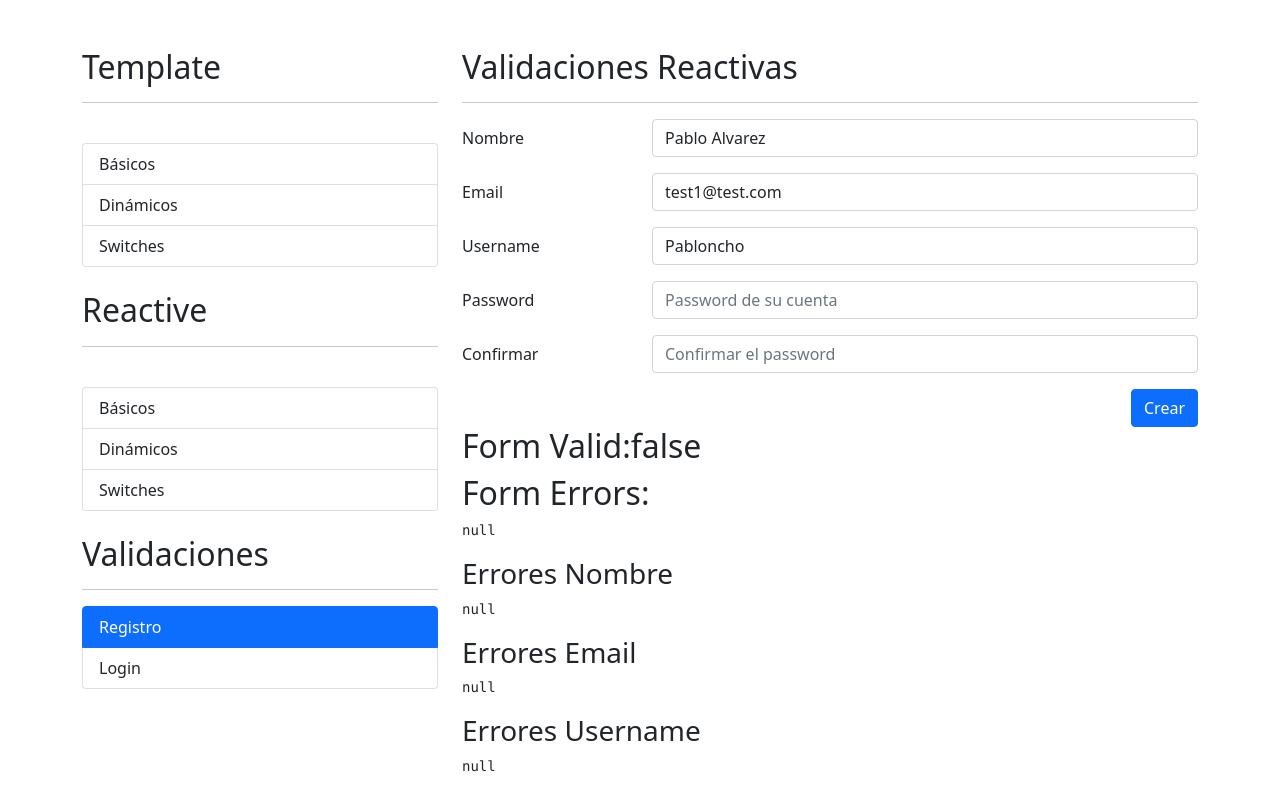
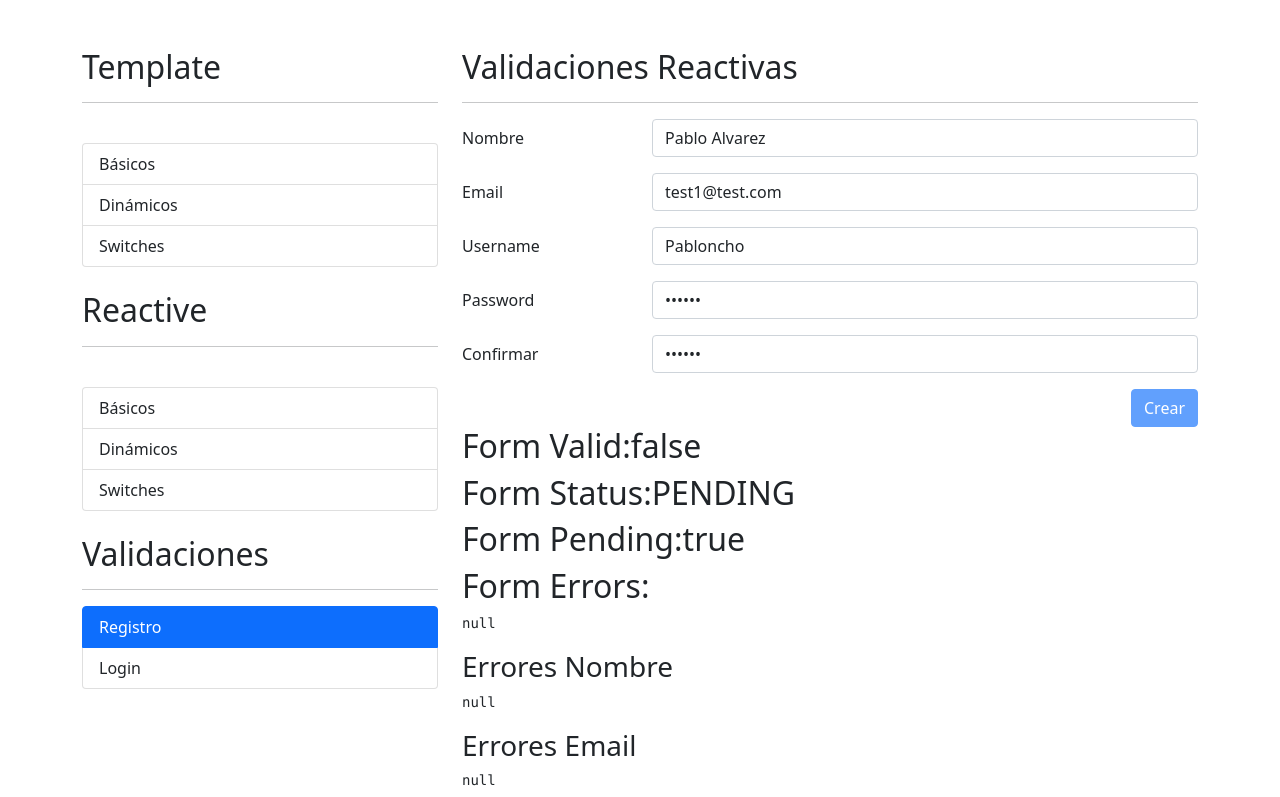
Before and after one commit to pabalvarezs/formulariosApp-Angular, an Angular app: page /auth/registro in a window 1280 px wide. Shown: the top 797 px of the page. Built offline with nearby package versions, Linux system fonts and the light colour scheme; no server answers.

Commit message:
seccion 18 clase 273

```diff
--- a/src/app/auth/pages/registro/registro.component.html
+++ b/src/app/auth/pages/registro/registro.component.html
@@ -85,7 +85,8 @@
             <div class="row">
                 <div class="col">
                     <button class="btn btn-primary float-end"
-                            type="submit">
+                            type="submit"
+                            [disabled]="miFormulario.pending">
                         Crear
                     </button>
                 </div>
@@ -95,6 +96,8 @@
 </div>
 
 <h2>Form Valid:{{miFormulario.valid}}</h2>
+<h2>Form Status:{{miFormulario.status}}</h2>
+<h2>Form Pending:{{miFormulario.pending}}</h2>
 <h2>Form Errors:</h2>
 <pre>{{miFormulario.errors | json}}</pre>
 <h3>Errores Nombre</h3>
--- a/src/app/auth/pages/registro/registro.component.ts
+++ b/src/app/auth/pages/registro/registro.component.ts
@@ -32,6 +32,8 @@
       nombre    : 'Pablo Alvarez',
       email     : 'test1@test.com',
       username  : 'Pabloncho',
+      password  : '123456',
+      password2 : '123456',
     })
   }
 
--- a/src/app/shared/validator/email-validator.service.ts
+++ b/src/app/shared/validator/email-validator.service.ts
@@ -2,20 +2,20 @@
 import { Injectable } from '@angular/core';
 import { AbstractControl, AsyncValidator, ValidationErrors } from '@angular/forms';
 import { Observable } from 'rxjs';
-import { map } from "rxjs/operators";
+import { map, delay } from "rxjs/operators";
 
 @Injectable({
   providedIn: 'root'
 })
 export class EmailValidatorService implements AsyncValidator{
 
-  constructor( private http: HttpClient ){
+  constructor( private http: HttpClient ){}
 
-  }
   validate(control: AbstractControl): Observable<ValidationErrors | null> {
     const email = control.value;
     return this.http.get<any[]>(`http://localhost:3000/usuarios?q=${email}`)
       .pipe(
+        delay(2000),
         map( resp => {
           return  (resp.length === 0)
                   ? null
```
